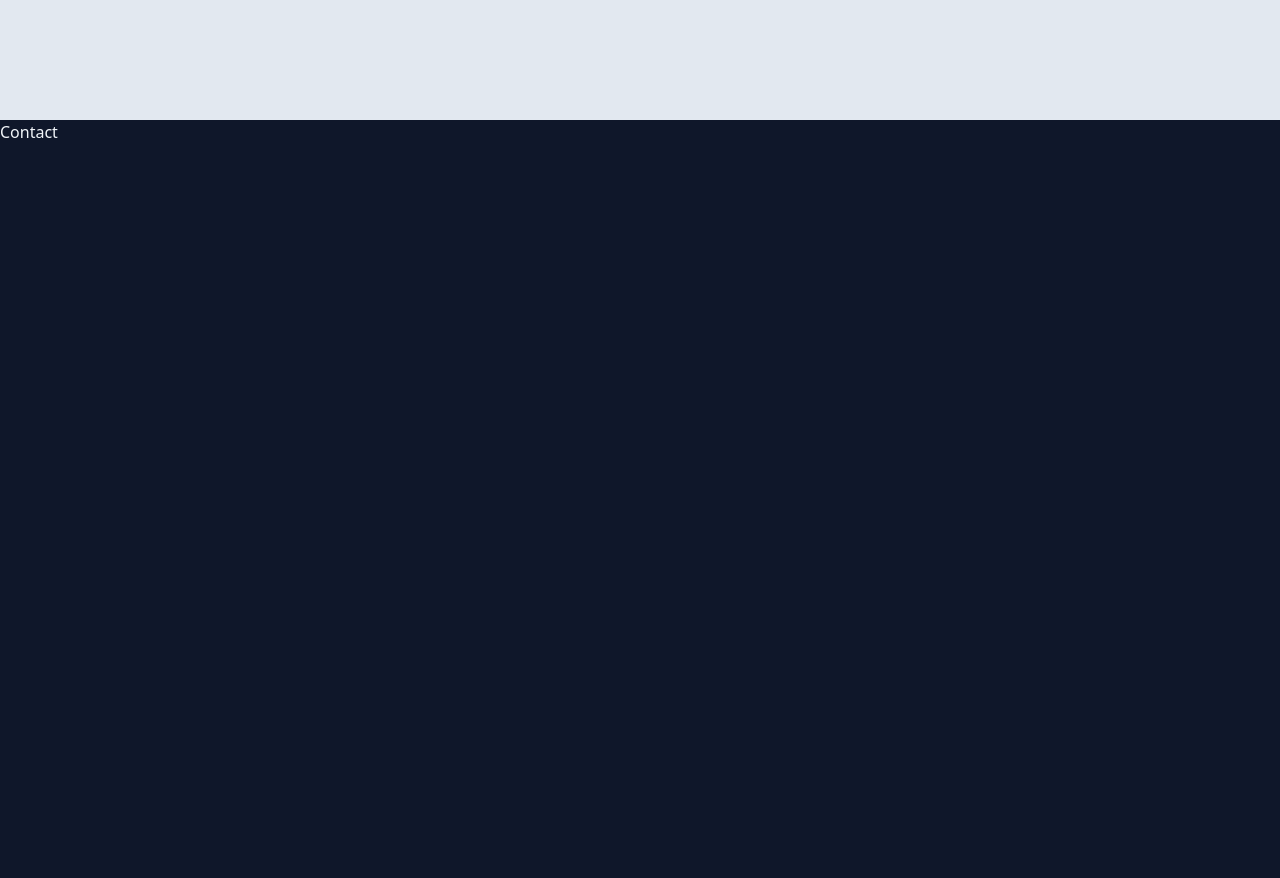
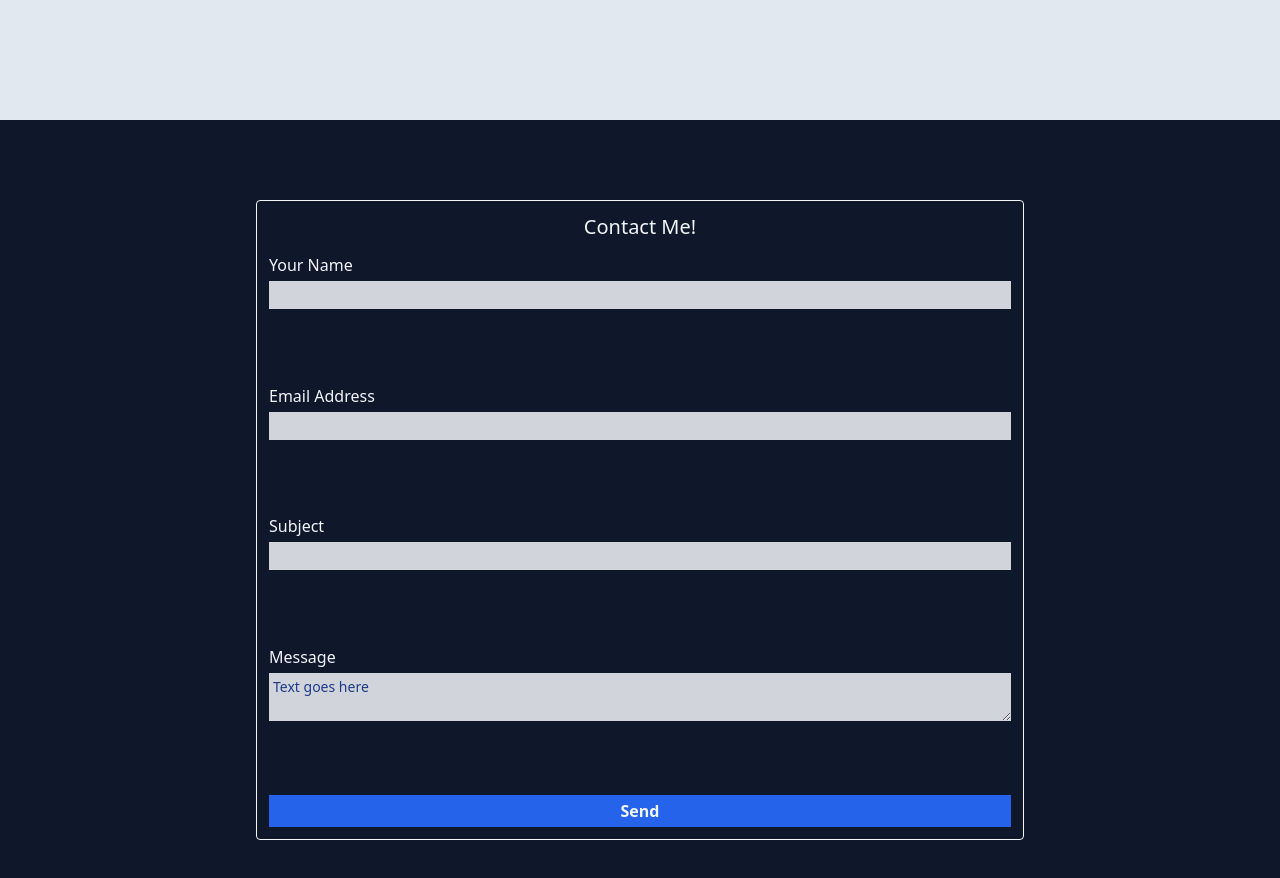
Before and after one commit to flcsn/portfolio-page, a React (Create React App) app: page / in a window 1280 px wide. Shown: the part 2280-3158 px from the top of the page. Built offline with nearby package versions, Linux system fonts and the light colour scheme.

Commit message:
added contact form with no functionality

```diff
--- a/src/components/Contact.js
+++ b/src/components/Contact.js
@@ -1,11 +1,65 @@
 import React from 'react'
 
 const Contact = () => {
+  const handleSubmit = (event) => {
+    event.preventDefault()
+    const info = {
+      name: event.target.name.value,
+      email: event.target.email.value,
+      subject: event.target.subject.value,
+      message: event.target.message.value
+    }
+    console.log('submitted the following information:', info)
+  }
+
   return (
-    <div className='flex bg-slate-900 h-screen'>
-      <p className='text-slate-100'>
-        Contact
-      </p>
+    <div className='flex bg-slate-900 text-slate-100 h-screen'>
+      <div className='flex flex-col h-4/5 w-3/5 m-auto p-3 border border-slate-100 rounded'>
+        <h2 className='text-xl mx-auto mb-3'>
+          Contact Me!
+        </h2>
+        <form className='flex flex-col w-full h-full justify-between' onSubmit={handleSubmit}>
+          <div className='flex flex-col gap-1'>
+            <label>Your Name</label>
+            <input
+              className='w-full bg-gray-300 text-blue-900 p-1 text-sm'
+              name='name'
+              type='text'
+            />
+          </div>
+          <div className='flex flex-col gap-1'>
+            <label>Email Address</label>
+            <input
+              className='w-full bg-gray-300 text-blue-900 p-1 text-sm'
+              name='email'
+              type='email'
+            />
+          </div>
+          <div className='flex flex-col gap-1'>
+            <label>Subject</label>
+            <input
+              className='w-full bg-gray-300  text-blue-900 p-1 text-sm'
+              name='subject'
+              type='text'
+            />
+          </div>
+          <div className='flex flex-col gap-1'>
+            <label>Message</label>
+            <textarea
+              className='w-full bg-gray-300 text-blue-900 p-1 text-sm'
+              name='message'
+            >
+              Text goes here
+            </textarea>
+          </div>
+          <button
+            className='w-full py-1 bg-blue-600 text-slate-100 font-semibold hover:bg-blue-700'
+            type='submit'
+          >
+            Send
+          </button>
+        </form>
+      </div>
     </div>
   )
 }
```
